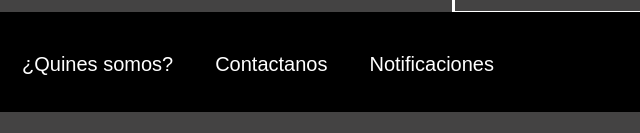
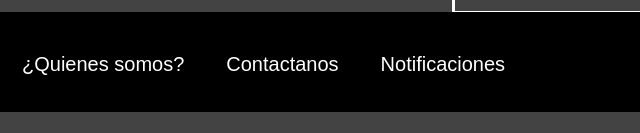
Before and after one commit to ytapiasa/Servi, a plain HTML site: page servi.html in a window 1280 px wide. Shown: the part 688-821 px from the top of the page, 0-640 px from the left. Drawn offline with nearby package versions, Linux system fonts and the light colour scheme.

Commit message:
Update servi.html

```diff
--- a/servi.html
+++ b/servi.html
@@ -54,7 +54,7 @@
           <nav>
               <table>
                   <tr>
-                      <td><a class="p" href="">¿Quines somos?</a></td>
+                      <td><a class="p" href="">¿Quienes somos?</a></td>
                       <td><a class="p" href="">Contactanos</a></td>
                       <td><a class="p" href="">Notificaciones</a></td>
                   </tr>
```
